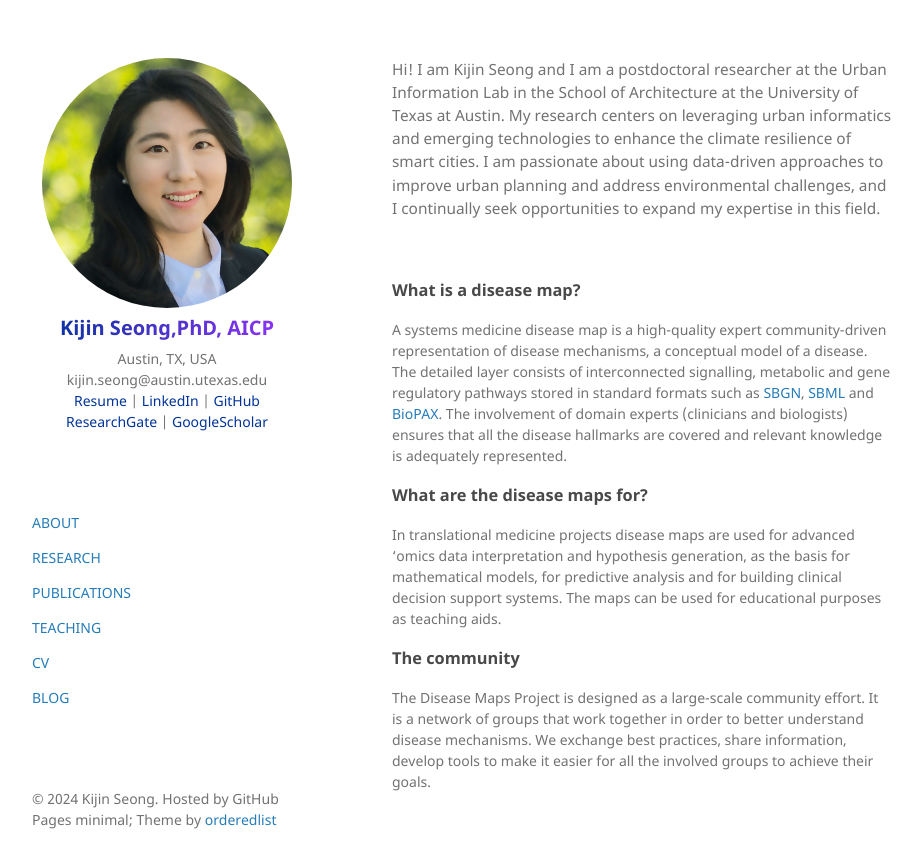
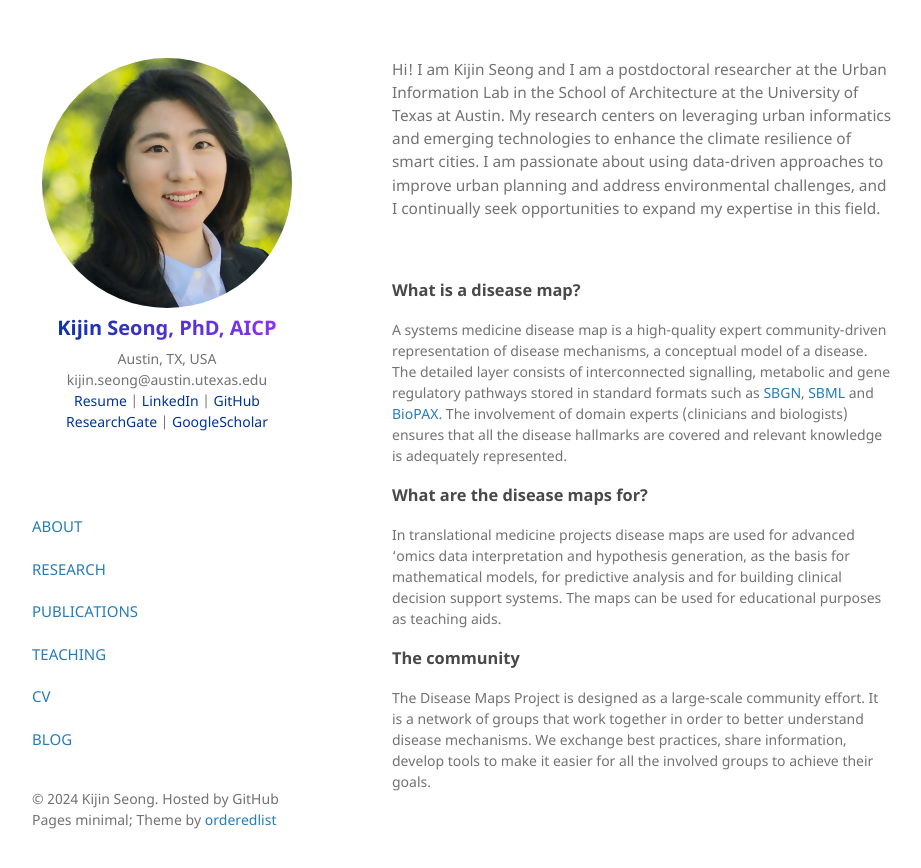
Before and after one commit to kijinseong/kijinseong.github.io, a Jekyll site: the page built from index.md, in a window 1280 px wide. Shown: the top 868 px of the page, without its empty margins (178-1099 px from the left). Built offline with Jekyll 4.4.1, drawn with Linux system fonts in a browser that asks for light colours.

Commit message:
Update default.html

```diff
--- a/_layouts/default.html
+++ b/_layouts/default.html
@@ -32,7 +32,7 @@
       <a href="/" style="display: block; text-align: center;"><img id="logo" src="/files/Images/KijinSeong_headshot_sq.jpg" style="width:250px; display: block; margin: 0 auto; border-radius: 50%;"/></a>
 
       <div class="header-title">
-        Kijin Seong,PhD, AICP</span>
+        Kijin Seong, PhD, AICP</span>
       </div>
 
       <p align="center">
@@ -49,12 +49,12 @@
       <br />
       <br />
 
-        <p style="line-height:15px; color: #003399;"><a href="/about">ABOUT</a></p>
-        <p style="line-height:15px; color: #003399;"><a href="/research">RESEARCH</a></p>
-        <p style="line-height:15px; color: #003399;"><a href="/publications">PUBLICATIONS</a></p>
-        <p style="line-height:15px; color: #003399;"><a href="/teaching">TEACHING</a></p>
-        <p style="line-height:15px; color: #003399;"><a href="/cv">CV</a></p>
-        <p style="line-height:15px; color: #003399;"><a href="/blog">BLOG</a></p>
+        <p style="font-size: 15px; color: #003399;"><a href="/about">ABOUT</a></p>
+        <p style="font-size: 15px; color: #003399;"><a href="/research">RESEARCH</a></p>
+        <p style="font-size: 15px; color: #003399;"><a href="/publications">PUBLICATIONS</a></p>
+        <p style="font-size: 15px; color: #003399;"><a href="/teaching">TEACHING</a></p>
+        <p style="font-size: 15px; color: #003399;"><a href="/cv">CV</a></p>
+        <p style="font-size: 15px; color: #003399;"><a href="/blog">BLOG</a></p>
 
       </header>
 
```
